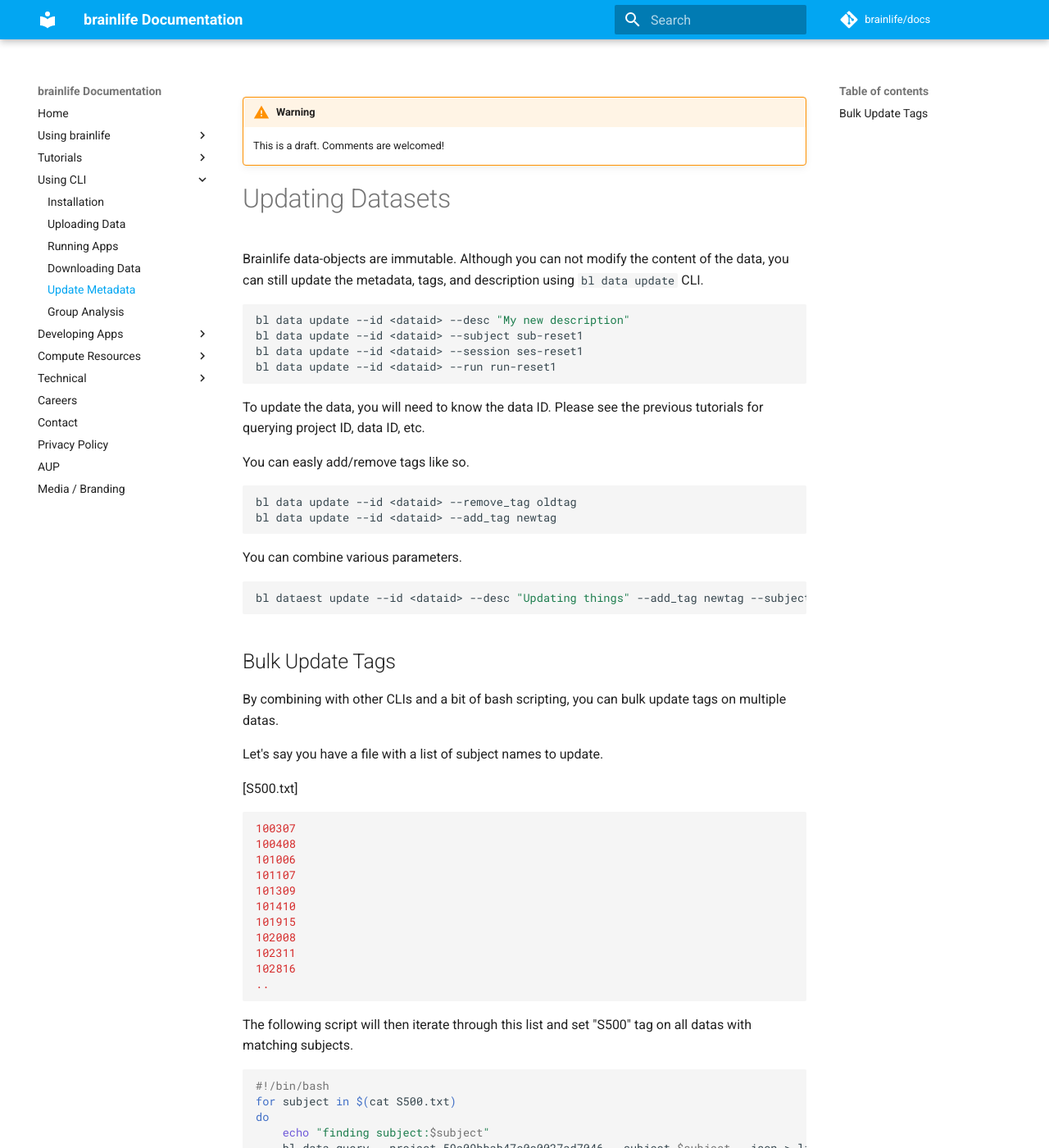
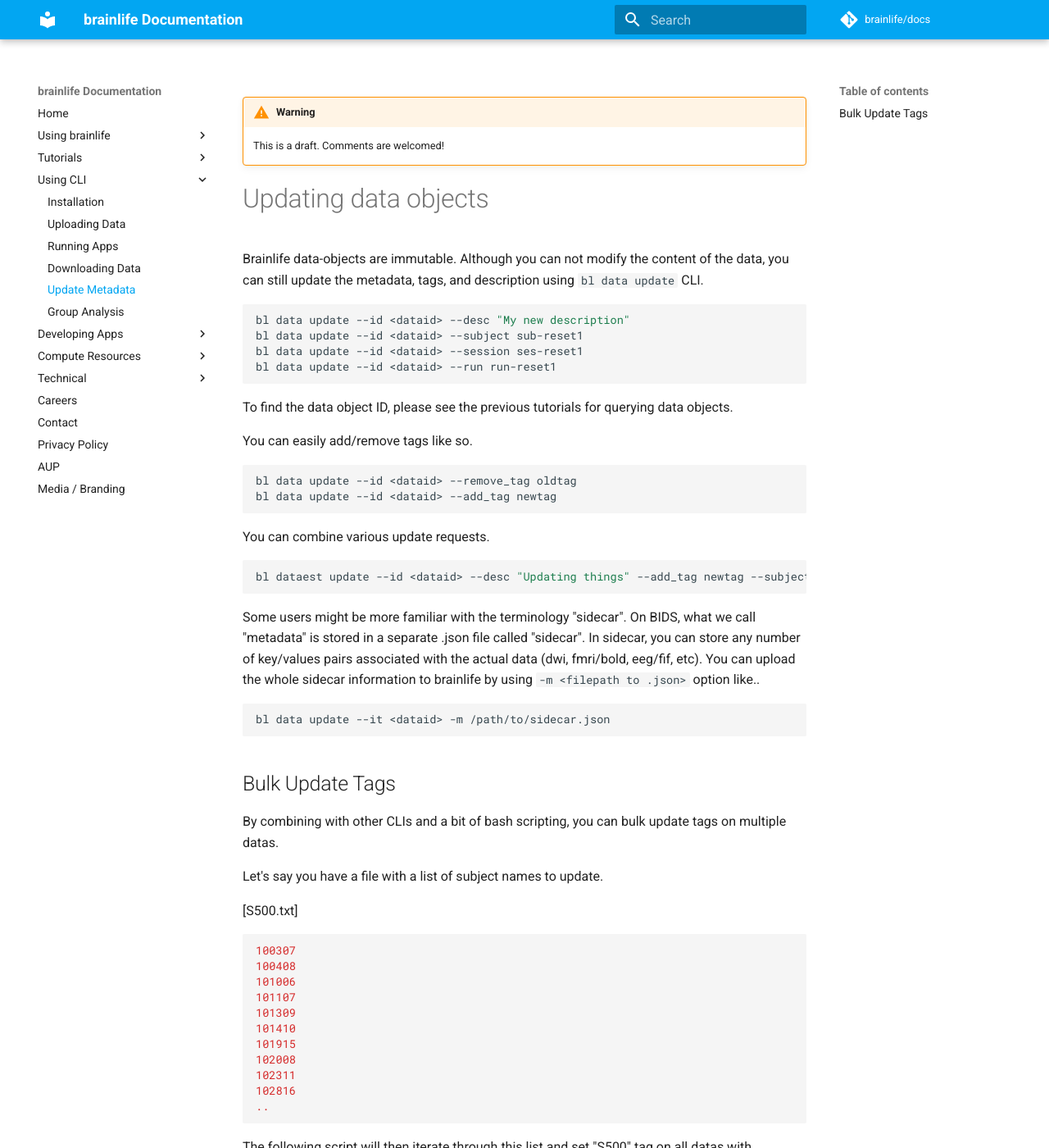
Before and after one commit to brainlife/docs, an MkDocs documentation site: the page built from docs/cli/update.md, in a window 1280 px wide and 1400 px high. Shown: the whole window at 82% size. Built offline with MkDocs 1.6.1 and Material for MkDocs 9.7.7, drawn with Linux system fonts in a browser that asks for light colours; comment, search, counter and statistics services are not loaded.

Commit message:
added instruction on how to update object metadata via sidecar.json

````diff
--- a/docs/cli/update.md
+++ b/docs/cli/update.md
@@ -1,7 +1,7 @@
 !!! warning
     This is a draft. Comments are welcomed!
 
-# Updating Datasets
+# Updating data objects
 
 Brainlife data-objects are immutable. Although you can not modify the content of the data, you can still update the metadata, tags, and description using `bl data update` CLI.
 
@@ -14,20 +14,27 @@
 
 ```
 
-To update the data, you will need to know the data ID. Please see the previous tutorials for querying project ID, data ID, etc.
+To find the data object ID, please see the previous tutorials for querying data objects.
 
-You can easly add/remove tags like so.
+You can easily add/remove tags like so.
 
 ```bash
 bl data update --id <dataid> --remove_tag oldtag
 bl data update --id <dataid> --add_tag newtag
 ```
 
-You can combine various parameters.
+You can combine various update requests.
 
 ```bash
 bl dataest update --id <dataid> --desc "Updating things" --add_tag newtag --subject sub-123
 ```
+
+Some users might be more familiar with the terminology "sidecar". On BIDS, what we call "metadata" is stored in a separate .json file called "sidecar". In sidecar, you can store any number of key/values pairs associated with the actual data (dwi, fmri/bold, eeg/fif, etc). You can upload the whole sidecar information to brainlife by using `-m <filepath to .json>` option like..
+
+```bash
+bl data update --it <dataid> -m /path/to/sidecar.json
+```
+
 
 ## Bulk Update Tags
 
````
